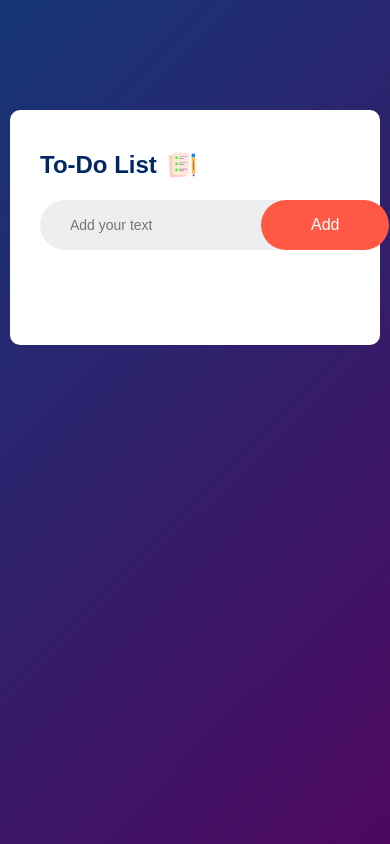
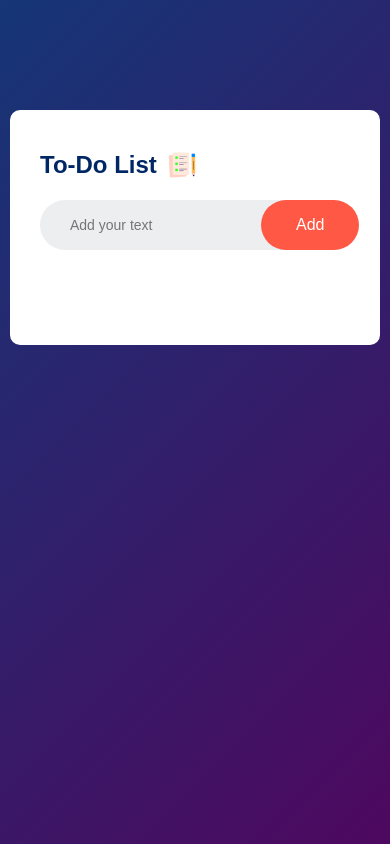
Before and after one commit to JatinChhattani/TODO-Application, a plain HTML site: page index.html in a window 390 px wide. Drawn offline with Linux system fonts and the light colour scheme.

Commit message:
Fix errors in responsiveness.

```diff
--- a/styles.css
+++ b/styles.css
@@ -46,7 +46,7 @@
 }
 
 .row input{
-    flex: 1;
+    /* flex: 1; */
     background: transparent;
     /* border: none; */
     padding: 15px 50px;
@@ -58,13 +58,19 @@
 
 .row button{
     background-color: #ff5945;
-    padding: 16px 50px;
+    padding: 16px 40px;
     font-size: 16px;
     border: none;
     outline: none;
     color: #fff;
     cursor: pointer;
     border-radius: 40px;
+}
+
+@media (max-width: 768px) {
+    .row button {
+        padding: 16px 35px; /* Adjust padding for smaller screens */
+    }
 }
 
 ul li{
```
